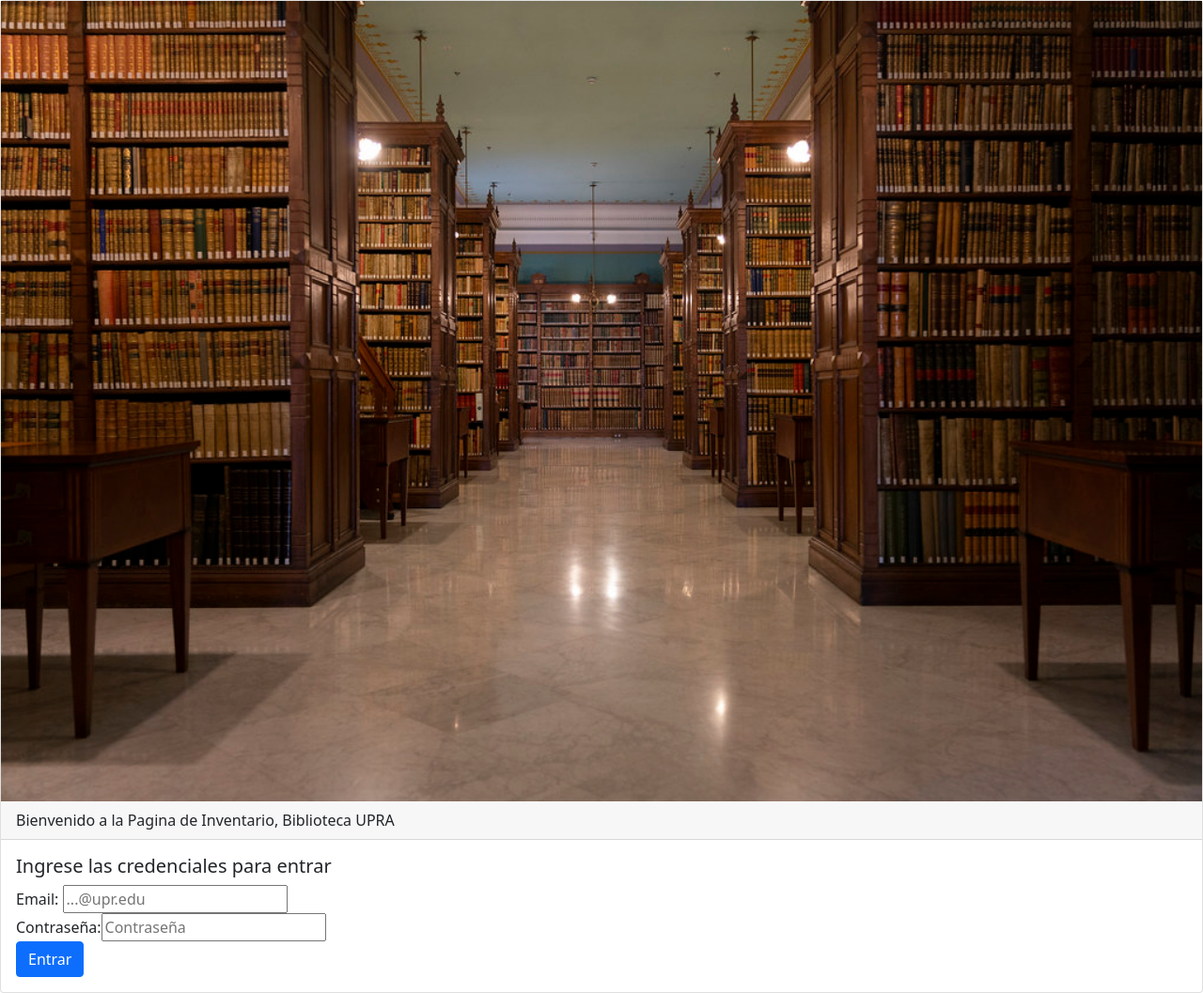
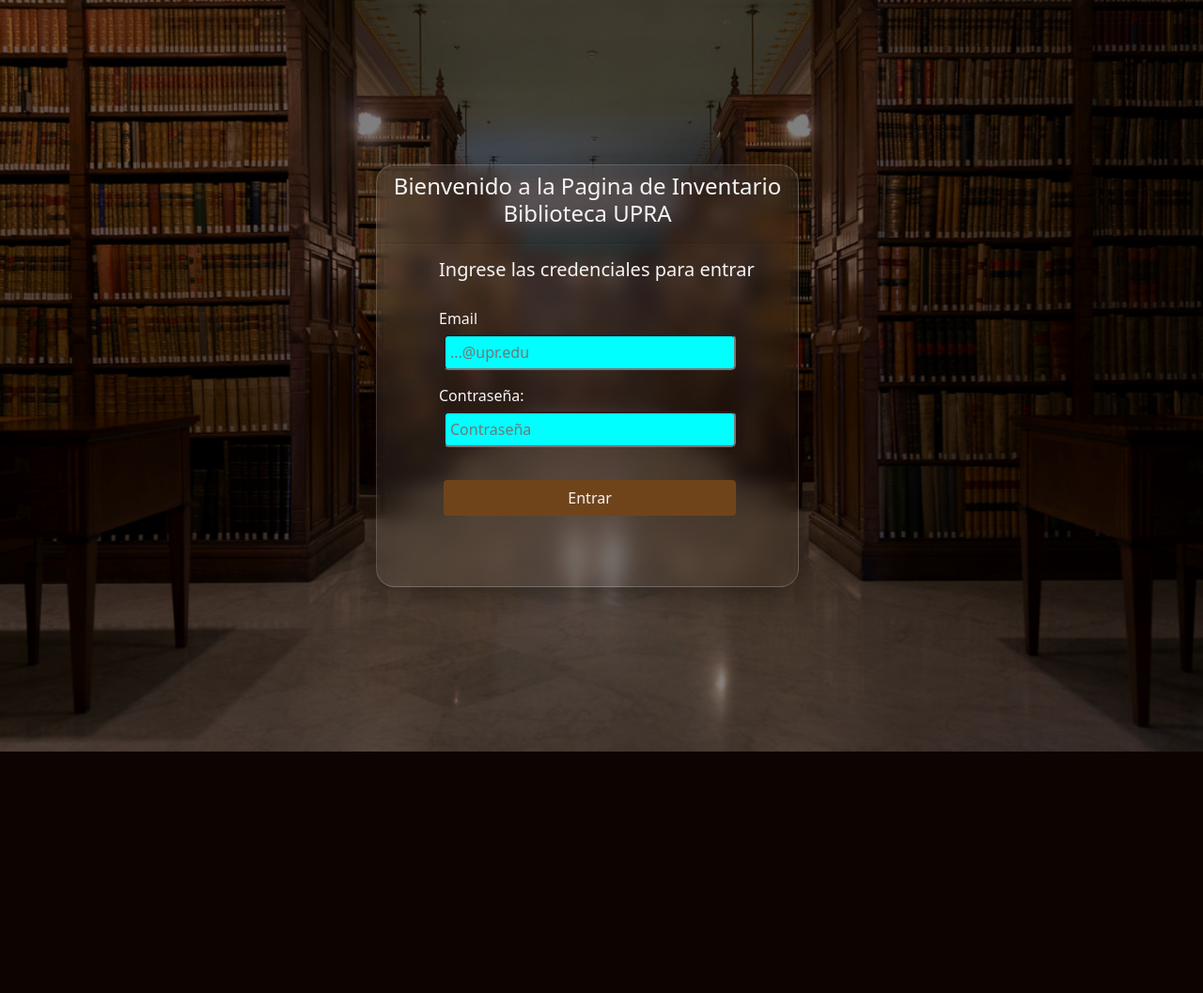
Before and after one commit to Mary0711/inventario-biblioteca, a PHP site: page / in a window 1280 px wide. Shown: the whole page at 94% size. After the commit the page ends 800 px from the top, so only its background shows below. Run offline with PHP 8.4, Linux system fonts and the light colour scheme.

Commit message:
log in design

```diff
--- a/css/login.css
+++ b/css/login.css
@@ -0,0 +1,79 @@
+body {
+  padding: 0;
+  margin: 0;
+  position: relative;
+  height: 100vh;
+}
+
+body::before {
+  content: "";
+  position: absolute;
+  top: 0;
+  left: 0;
+  width: 100%;
+  height: 100%;
+  background-image: url("../images/biblio1.jpg");
+  background-repeat: no-repeat;
+  background-size: cover;
+  background-position: center;
+  filter: brightness(50%);
+  z-index: -1;
+}
+
+.container {
+  display: flex;
+  justify-content: center;
+  align-items: center;
+  position: absolute;
+  top: 50%;
+  left: 50%;
+  transform: translate(-50%, -50%);
+  text-align: center;
+}
+
+.glass {
+  background: linear-gradient(
+    135deg,
+    rgba(255, 255, 255, 0.1),
+    rgba(255, 255, 255, 0)
+  );
+  backdrop-filter: blur(10px);
+  -webkit-backdrop-filter: blur(10px);
+  border-radius: 20px;
+  border: 1px solid rgba(255, 255, 255, 0.18);
+  box-shadow: 0 8px 32px 0 rgba(0, 0, 0, 0.37);
+  color: whitesmoke;
+  height: 450px;
+  width: 450px;
+  margin-right: 30px;
+}
+
+.card-body {
+  text-align: left;
+  margin-left: 50px;
+}
+
+.card-body input {
+  padding: 5px;
+  border-radius: 5px;
+  width: 85%;
+  background-color: aqua;
+  margin: 5px;
+}
+
+.card-body label:first-child {
+  margin-top: 20px;
+}
+
+.card-body label {
+  margin-top: 10px;
+}
+
+.card-body .btn {
+  background-color: #70441a;
+  margin-top: 20px;
+  width: 85%;
+  margin: 30px auto;
+  margin-left: 5px;
+  color: whitesmoke;
+}
--- a/index.php
+++ b/index.php
@@ -7,7 +7,7 @@
     <meta name="description" content="">
     <meta name="keywords" content="">
     <meta name="viewport" content="width=device-width, initial-scale=1.0">
-    <link rel="stylesheet" href="login.css">
+    <link rel="stylesheet" href="./css/login.css">
     <link href="https://cdn.jsdelivr.net/npm/bootstrap@5.0.2/dist/css/bootstrap.min.css" rel="stylesheet"
         integrity="sha384-EVSTQN3/azprG1Anm3QDgpJLIm9Nao0Yz1ztcQTwFspd3yD65VohhpuuCOmLASjC" crossorigin="anonymous">
 
@@ -15,23 +15,24 @@
 </head>
 
 <body>
-    <div class="card">
-        <img src="images/biblio1.jpg" class="card-img-right">
-
+    <div class="container">
+        <div class="glass">
             <div class="card-header">
-            Bienvenido a la Pagina de Inventario, Biblioteca UPRA
+                <h4>Bienvenido a la Pagina de Inventario <br> Biblioteca UPRA</h4>
             </div>
 
             <div class="card-body">
                 <h5 class="card-title">Ingrese las credenciales para entrar</h5>
                 <form action="login.php" method="post">
-                <label>Email:</label>
+                    <label>Email</label><br>
                     <input type="email" class="card-text" name="email" placeholder="...@upr.edu"></input><br>
-                <label>Contraseña:</label><input type="password" class="card-text" name="pwd"
-                    placeholder="Contraseña"></input><br>
-                <button class="btn btn-primary" type="submit" name="submit">Entrar</button>
+                    <label>Contraseña:</label><br>
+                    <input type="password" class="card-text" name="pwd" placeholder="Contraseña"></input><br>
+                    <button class="btn" type="submit" name="submit">Entrar</button>
                 </form>
             </div>
+        </div>
+
     </div>
 
 </body>
```
Also changed, not shown: images/bg1.jpg (added). Lines whose indentation alone changed are shown as unchanged.
